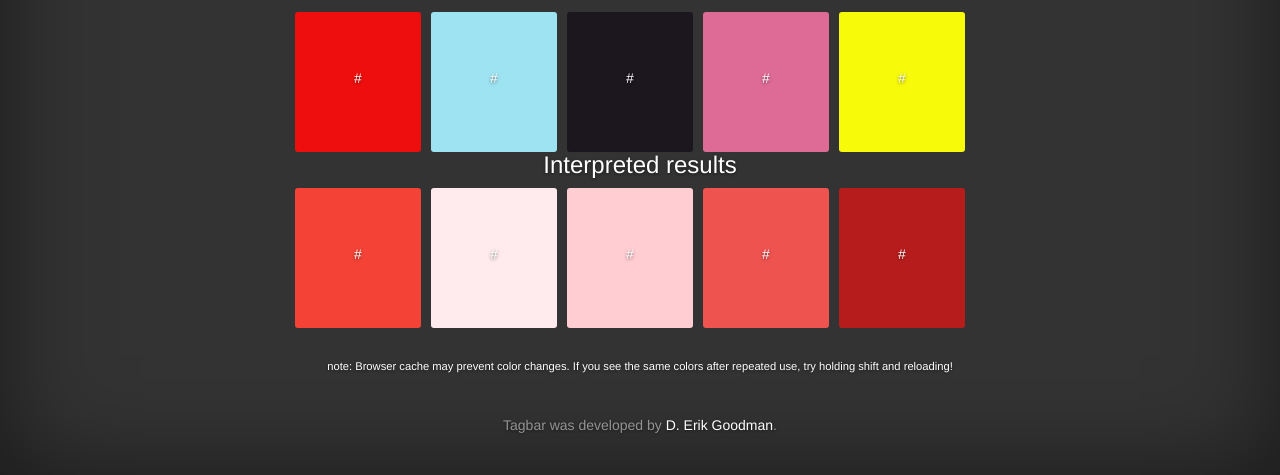
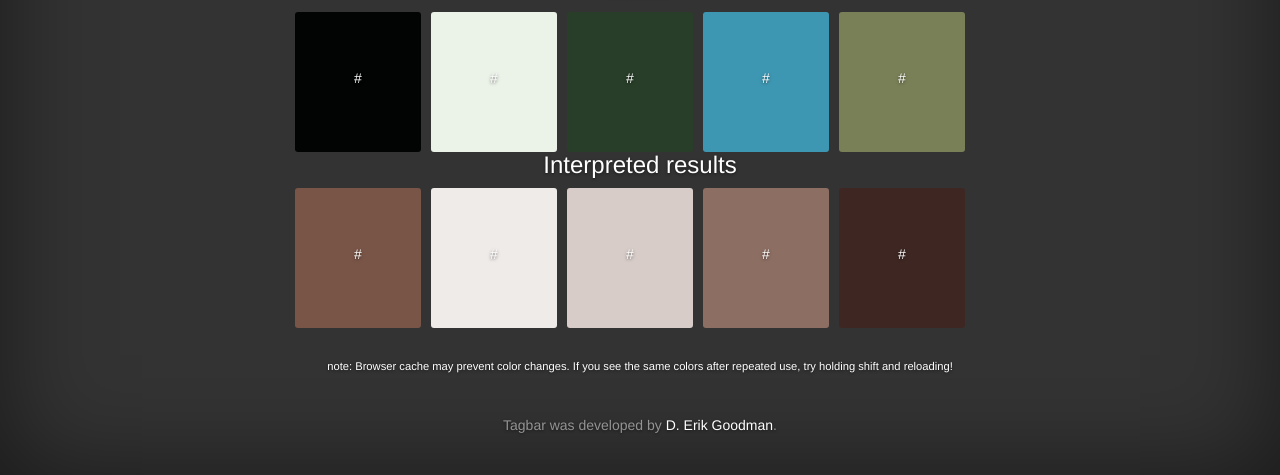
Before and after one commit to DEGoodman/tagbar, a Flask app: template app/templates/results.html in a window 1280 px wide. Shown: the part 325-800 px from the top of the page. Run offline with Flask 2, Linux system fonts and the light colour scheme; the template is opened without the code that fills it, so the values that code supplies are empty; some libraries are stand-ins or nearby versions.

Commit message:
silly files

```diff
--- a/app/static/css/colors.css
+++ b/app/static/css/colors.css
@@ -1,39 +1,39 @@
 #a {
-	background-color: rgb(238, 14, 13);
+	background-color: rgb(2, 4, 3);
 }
 
 #b {
-	background-color: rgb(158, 227, 242);
+	background-color: rgb(235, 242, 232);
 }
 
 #c {
-	background-color: rgb(28, 22, 30);
+	background-color: rgb(40, 62, 40);
 }
 
 #d {
-	background-color: rgb(222, 107, 149);
+	background-color: rgb(62, 151, 178);
 }
 
 #e {
-	background-color: rgb(247, 250, 9);
+	background-color: rgb(121, 128, 88);
 }
 
 #f {
-	background-color: #f44336;
+	background-color: #795548;
 }
 
 #g {
-	background-color: #ffebee;
+	background-color: #efebe9;
 }
 
 #h {
-	background-color: #ffcdd2;
+	background-color: #d7ccc8;
 }
 
 #i {
-	background-color: #ef5350;
+	background-color: #8d6e63;
 }
 
 #j {
-	background-color: #b71c1c;
+	background-color: #3e2723;
 }
```
Also changed, not shown: app/static/images/Average.jpg.
